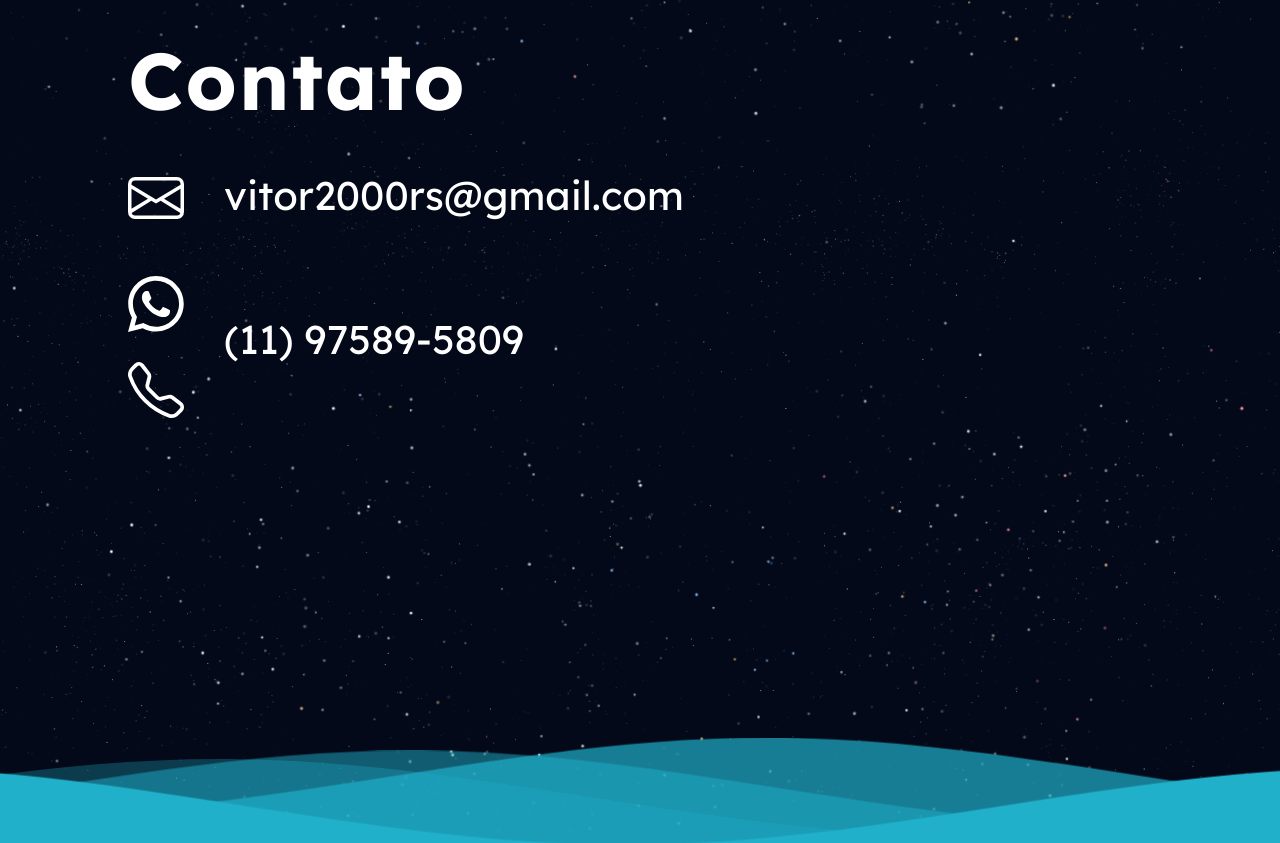
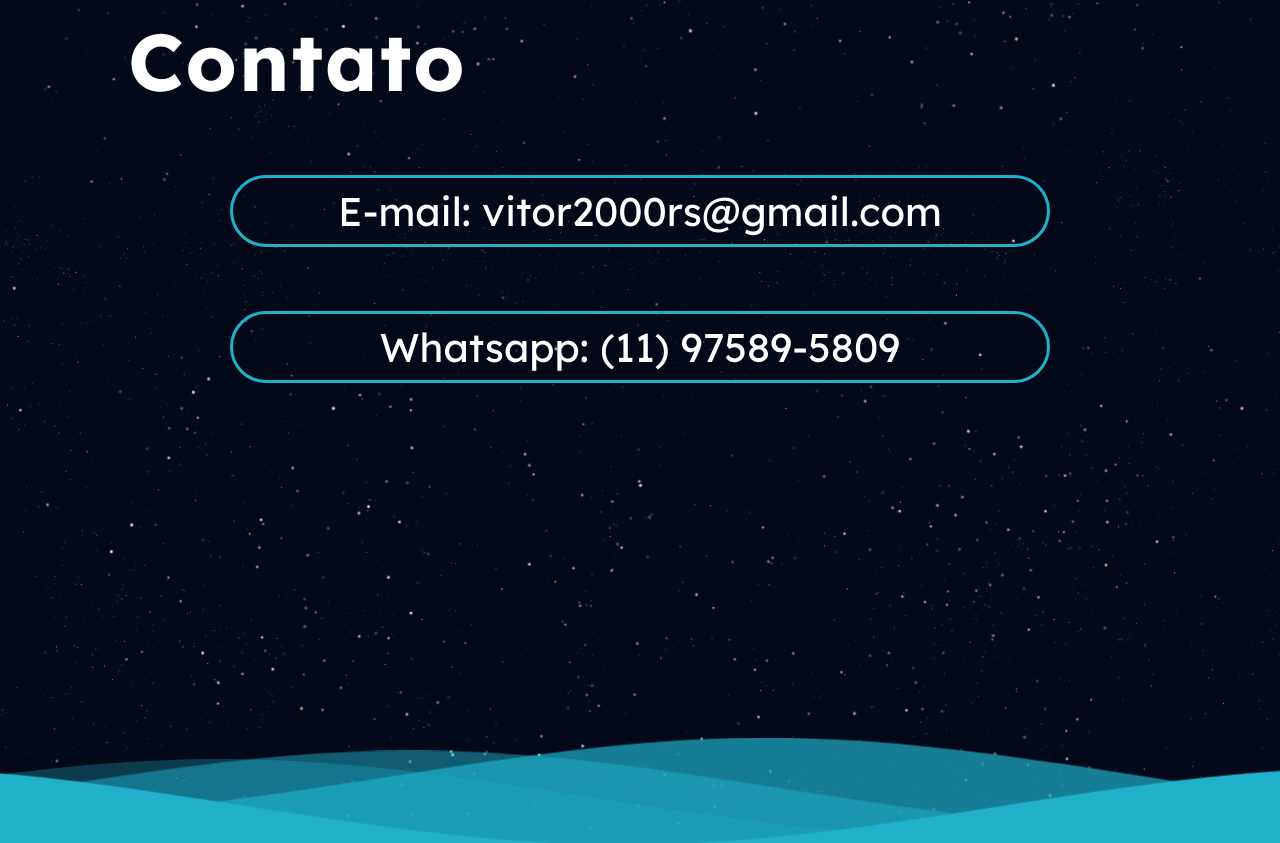
Before and after one commit to TRIbuto2020/vitorrs-portfolio, a website: page index.html in a window 1280 px wide. Shown: the part 2571-3414 px from the top of the page. Drawn offline with nearby package versions, Linux system fonts and the light colour scheme; files that its build step writes are made by us from their sources; files whose address does not match are found by name.

Commit message:
Now I've got it

```diff
--- a/index.html
+++ b/index.html
@@ -51,16 +51,8 @@
     <section  id="contato">
         <div class="centro">
             <h1 class="section__title">Contato</h1>
-            <div class="metodo">
-                <a href="mailto:vitor2000rs@gmail.com"><svg xmlns="http://www.w3.org/2000/svg" width="56" height="56" fill="currentColor" class="bi bi-envelope" viewBox="0 0 16 16"><path d="M0 4a2 2 0 0 1 2-2h12a2 2 0 0 1 2 2v8a2 2 0 0 1-2 2H2a2 2 0 0 1-2-2V4Zm2-1a1 1 0 0 0-1 1v.217l7 4.2 7-4.2V4a1 1 0 0 0-1-1H2Zm13 2.383-4.708 2.825L15 11.105V5.383Zm-.034 6.876-5.64-3.471L8 9.583l-1.326-.795-5.64 3.47A1 1 0 0 0 2 13h12a1 1 0 0 0 .966-.741ZM1 11.105l4.708-2.897L1 5.383v5.722Z"/></svg></a> <a class="metodo__info" href="mailto:vitor2000rs@gmail.com">vitor2000rs@gmail.com</a>
-            </div>
-            <div class="metodo">
-                <div class="phones">
-                    <a href="https://wa.me/+5511975895809" target="_blank" title="Mensagem por Whatsapp"><svg xmlns="http://www.w3.org/2000/svg" width="56" height="56" fill="currentColor" class="bi bi-whatsapp" viewBox="0 0 16 16"><path d="M13.601 2.326A7.854 7.854 0 0 0 7.994 0C3.627 0 .068 3.558.064 7.926c0 1.399.366 2.76 1.057 3.965L0 16l4.204-1.102a7.933 7.933 0 0 0 3.79.965h.004c4.368 0 7.926-3.558 7.93-7.93A7.898 7.898 0 0 0 13.6 2.326zM7.994 14.521a6.573 6.573 0 0 1-3.356-.92l-.24-.144-2.494.654.666-2.433-.156-.251a6.56 6.56 0 0 1-1.007-3.505c0-3.626 2.957-6.584 6.591-6.584a6.56 6.56 0 0 1 4.66 1.931 6.557 6.557 0 0 1 1.928 4.66c-.004 3.639-2.961 6.592-6.592 6.592zm3.615-4.934c-.197-.099-1.17-.578-1.353-.646-.182-.065-.315-.099-.445.099-.133.197-.513.646-.627.775-.114.133-.232.148-.43.05-.197-.1-.836-.308-1.592-.985-.59-.525-.985-1.175-1.103-1.372-.114-.198-.011-.304.088-.403.087-.088.197-.232.296-.346.1-.114.133-.198.198-.33.065-.134.034-.248-.015-.347-.05-.099-.445-1.076-.612-1.47-.16-.389-.323-.335-.445-.34-.114-.007-.247-.007-.38-.007a.729.729 0 0 0-.529.247c-.182.198-.691.677-.691 1.654 0 .977.71 1.916.81 2.049.098.133 1.394 2.132 3.383 2.992.47.205.84.326 1.129.418.475.152.904.129 1.246.08.38-.058 1.171-.48 1.338-.943.164-.464.164-.86.114-.943-.049-.084-.182-.133-.38-.232z"/></svg></a>
-                    <a href="tel:+5511975895809"><svg xmlns="http://www.w3.org/2000/svg" width="56" height="56" fill="currentColor" class="bi bi-telephone" viewBox="0 0 16 16"><path d="M3.654 1.328a.678.678 0 0 0-1.015-.063L1.605 2.3c-.483.484-.661 1.169-.45 1.77a17.568 17.568 0 0 0 4.168 6.608 17.569 17.569 0 0 0 6.608 4.168c.601.211 1.286.033 1.77-.45l1.034-1.034a.678.678 0 0 0-.063-1.015l-2.307-1.794a.678.678 0 0 0-.58-.122l-2.19.547a1.745 1.745 0 0 1-1.657-.459L5.482 8.062a1.745 1.745 0 0 1-.46-1.657l.548-2.19a.678.678 0 0 0-.122-.58L3.654 1.328zM1.884.511a1.745 1.745 0 0 1 2.612.163L6.29 2.98c.329.423.445.974.315 1.494l-.547 2.19a.678.678 0 0 0 .178.643l2.457 2.457a.678.678 0 0 0 .644.178l2.189-.547a1.745 1.745 0 0 1 1.494.315l2.306 1.794c.829.645.905 1.87.163 2.611l-1.034 1.034c-.74.74-1.846 1.065-2.877.702a18.634 18.634 0 0 1-7.01-4.42 18.634 18.634 0 0 1-4.42-7.009c-.362-1.03-.037-2.137.703-2.877L1.885.511z"/></svg></a>
-                </div>
-                <a class="metodo__info teleph" href="tel:+5511975895809">(11) 97589-5809</a>
-            </div>
+                <a class="metodo" href="mailto:vitor2000rs@gmail.com">E-mail:   vitor2000rs<span>@gmail.com</span></a>
+                <a class="metodo" href="https://wa.me/+5511975895809" target="_blank" title="Mensagem por Whatsapp">Whatsapp:   (11) 97589-5809</a>
         </div>
     </section>
 
--- a/src/styles/_contact.scss
+++ b/src/styles/_contact.scss
@@ -1,49 +1,40 @@
+@use 'var';
+
 #contato{
 
     .metodo{
-        display: flex;
-        justify-content: left;
-        width: 75%;
-        margin-top: 40px;
-        @media (max-width: 780px){
-            align-items: center;
+        display: block;
+        text-align: center;
+        width: 80%;
+        border: 3px solid var.$ocBlue;
+        margin: 64px auto;
+        padding: 8px;
+        border-radius: 40px;
+        font-size: 2.5rem;
+        transition: all 1s ease;
 
-            svg{
-                width: 32px;
-                height: 32px;
+        span{
+            transition: all 1s ease;
+        }
+
+        &:hover{
+            background-color: var.$ocBlue;
+            color: var.$bgDark;
+            border-color: var.$bgDark;
+            box-shadow: rgba(0, 0, 0, 0.17) 0px -23px 25px 0px inset, rgba(0, 0, 0, 0.15) 0px -36px 30px 0px inset, rgba(0, 0, 0, 0.1) 0px -79px 40px 0px inset, rgba(0, 0, 0, 0.06) 0px 2px 1px, rgba(0, 0, 0, 0.09) 0px 4px 2px, rgba(0, 0, 0, 0.09) 0px 8px 4px, rgba(0, 0, 0, 0.09) 0px 16px 8px, rgba(0, 0, 0, 0.09) 0px 32px 16px;
+
+            span{
+                color: var.$bgDark;
+                transition: all 1s ease;
             }
         }
 
-        .phones{
-            display: flex;
-            flex-direction: column;
-            align-items: center;
 
-            a:first-child{
-                margin-bottom: 20px;
-            }
-        }
+        @media (max-width: 780px){
+            font-size: 1.5rem;
 
-        a{
-            font-size: 2.5rem;
-
-            @media (max-width: 780px){
-                font-size: 1rem;
-            }
-        }
-
-        &__info{
-            margin-left: 40px;
-            max-width: 60%;
-            @media (max-width: 780px){
-                margin-left: 24px;
-            }
-        }
-
-        .teleph{
-            margin-top: 38px;
-            @media (max-width: 780px){
-                margin-top: 0;
+            span{
+                display: block;
             }
         }
     }
--- a/src/styles/_menu.scss
+++ b/src/styles/_menu.scss
@@ -41,7 +41,7 @@
             cursor: pointer;
             display: block;
             font-weight: 700;
-            font-size: clamp(3rem, 8vw, 8rem);
+            font-size: clamp(2rem, 8vw, 8rem);
             padding: clamp(0.25rem, 0.5vw, 1rem) 0rem;
             text-decoration: none;
             transition: opacity 400ms ease;
```
